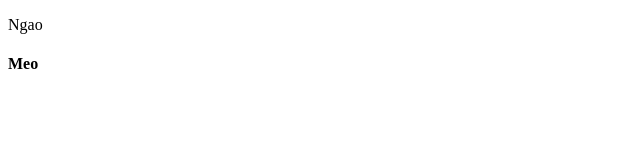
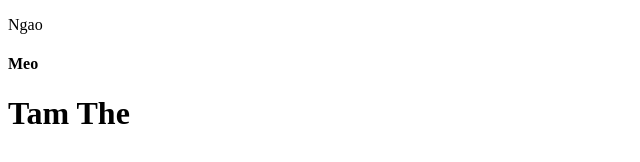
Before and after one commit to Hoanglong9090/zoo, a plain HTML site: page Cat.html in a window 1280 px wide. Shown: the whole page, without its empty margins (0-640 px from the left). Drawn offline with Linux system fonts and the light colour scheme.

Commit message:
Fix: Cat.html

```diff
--- a/Cat.html
+++ b/Cat.html
@@ -8,5 +8,6 @@
 <body>
 <p>Ngao</p>
 <h4>Meo</h4>
+<h1>Tam The</h1>
 </body>
 </html>
```
